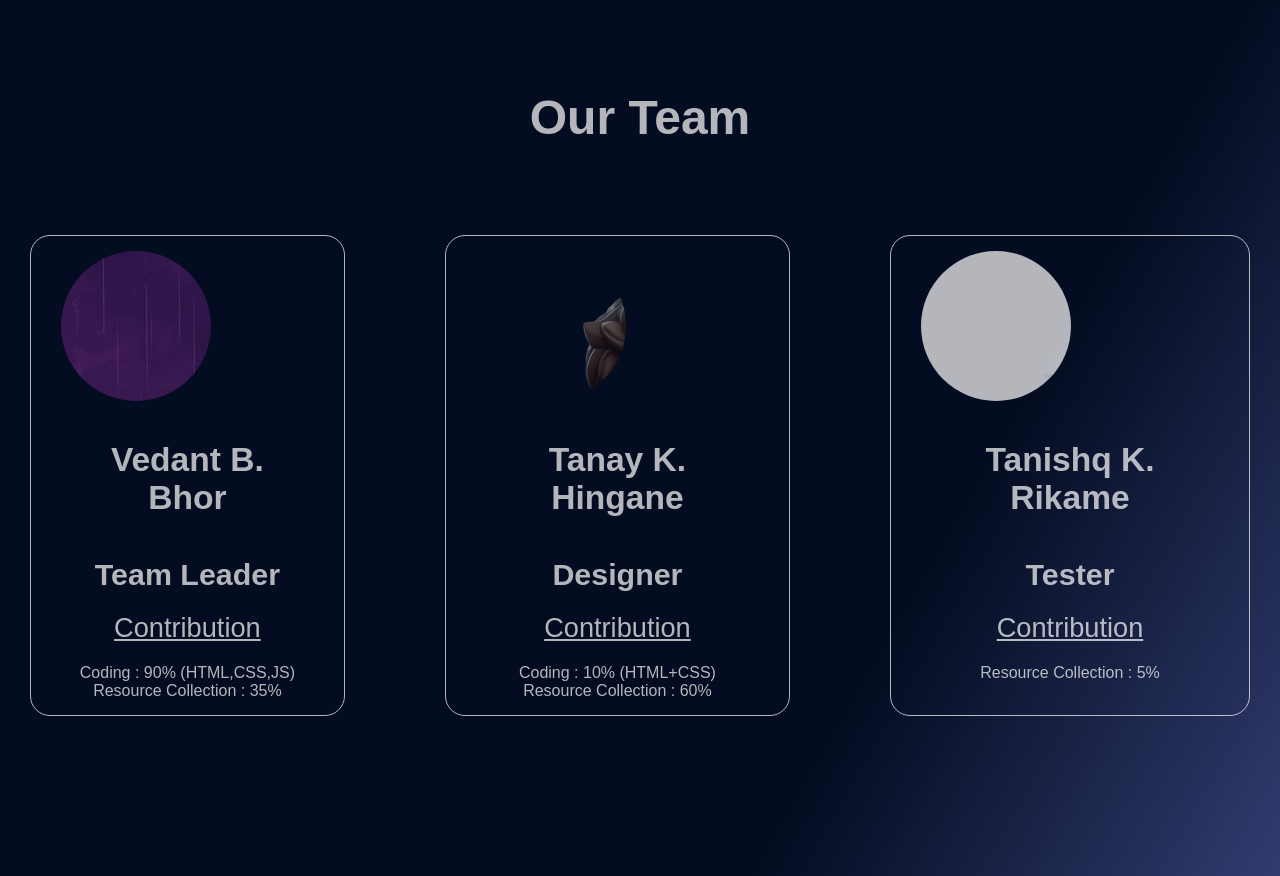
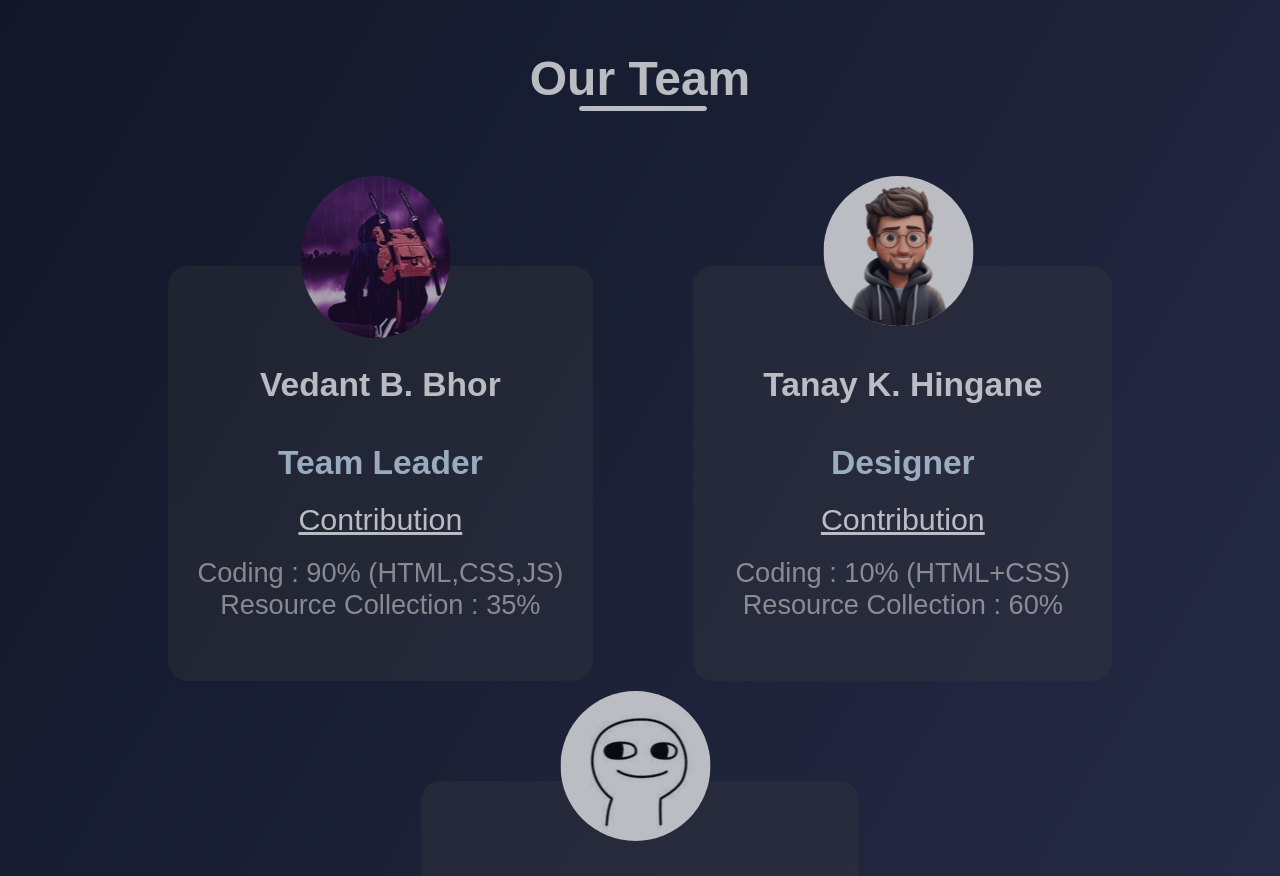
Before and after one commit to Arsenic-01/WPD-Project-, a plain HTML site: page about-us.html in a window 1280 px wide. Shown: the top 876 px of the page. Drawn offline with Linux system fonts and the light colour scheme; a web font is replaced by a local one.

Commit message:
added about-us page

```diff
--- /dev/null
+++ b/about-us.css
@@ -0,0 +1,116 @@
+* {
+  margin: 0;
+  padding: 0;
+  box-sizing: border-box;
+  text-align: center;
+}
+
+body {
+  background: linear-gradient(120deg, #111727, #272c47);
+  color: white;
+  font-family: "Jockey One", sans-serif;
+  min-height: 100vh;
+  opacity: 0.7;
+}
+.wrapper {
+  margin-top: 4%;
+  text-align: center;
+}
+.wrapper h1 {
+  font-size: 3rem;
+  text-align: center;
+  margin-bottom: 130px;
+  position: relative;
+}
+
+.wrapper h1 hr {
+  width: 10%;
+  position: absolute;
+  left: 45.2%;
+  height: 5px;
+  background-color: #fff;
+  border-radius: 100px;
+  border: 0.2px solid #fff;
+}
+
+.wrapper .team-wrapper {
+  display: flex;
+  gap: 40px;
+  justify-content: center;
+  width: auto;
+  text-align: center;
+  flex-wrap: wrap;
+}
+.team {
+  margin: 30px;
+  border-radius: 20px;
+  background-color: #3b3b3f71;
+  padding: 60px 30px 60px 30px;
+  position: relative;
+  opacity: 1;
+}
+
+.team-img {
+  width: 150px;
+  height: 150px;
+  border-radius: 50%;
+  background-size: cover;
+}
+.team-img {
+  position: absolute;
+  top: -90px;
+  left: 50%;
+  transform: translateX(-53%);
+}
+.team-img img {
+  border-radius: 50%;
+}
+.team h3 {
+  font-size: 2.1rem;
+  margin: 40px;
+}
+
+#contribution {
+  font-size: 1.9rem;
+  margin: 20px 0 20px 0;
+}
+
+.common {
+  font-size: 1.7rem;
+  color: rgb(184, 184, 184);
+}
+
+.role {
+  font-size: 2.1rem;
+  color: rgb(209, 231, 250);
+}
+
+#img2 {
+  background: #fff;
+}
+
+@media (max-width: 853px) {
+  .team {
+    margin-top: 50px;
+  }
+}
+
+@media (max-width: 500px) {
+  .team h3 {
+    font-size: 2rem;
+    margin: 40px;
+  }
+
+  #contribution {
+    font-size: 1.5rem;
+    margin: 20px 0 20px 0;
+  }
+
+  .common {
+    font-size: 1.5rem;
+  }
+
+  .role {
+    font-size: 1.9rem;
+  }
+}
--- a/contact-us.html
+++ b/about-us.html
@@ -13,28 +13,32 @@
       href="https://fonts.googleapis.com/css2?family=Jockey+One&display=swap"
       rel="stylesheet"
     />
-    <link rel="stylesheet" href="contact-us.css" />
+    <link rel="stylesheet" href="about-us.css" />
     <title>About-Us</title>
   </head>
   <body>
     <div class="wrapper">
-      <h1>Our Team</h1>
+      <h1>
+        Our Team
+        <hr />
+      </h1>
+
       <div class="team-wrapper">
         <div class="team">
           <div class="team-img">
-            <img src="/assets/img/pfp1.jpg" alt="pfp" />
+            <img src="/assets/img/1.jpg" alt="pfp" />
           </div>
           <h3>Vedant B. Bhor</h3>
           <h4 class="role">Team Leader</h4>
 
           <p id="contribution"><u>Contribution</u></p>
           <p class="common">Coding : 90% (HTML,CSS,JS) <br /></p>
-          <p>Resource Collection : 35%</p>
+          <p class="common">Resource Collection : 35%</p>
         </div>
 
         <div class="team">
           <div class="team-img">
-            <img src="/assets/img/pfp2.png" alt="pfp" />
+            <img src="/assets/img/2.png" alt="pfp" id="img2" />
           </div>
           <h3>Tanay K. Hingane</h3>
           <h4 class="role">Designer</h4>
@@ -46,12 +50,13 @@
 
         <div class="team">
           <div class="team-img">
-            <img src="/assets/img/pfp3.png" alt="pfp" />
+            <img src="/assets/img/3.png" alt="pfp" />
           </div>
           <h3>Tanishq K. Rikame</h3>
           <h4 class="role">Tester</h4>
 
           <p id="contribution"><u>Contribution</u> <br /></p>
+          <p class="common">Supporter<br /></p>
           <p class="common">Resource Collection : 5%</p>
         </div>
       </div>
--- a/contact-us.css
+++ /dev/null
@@ -1,60 +0,0 @@
-* {
-  margin: 0;
-  padding: 0;
-  /* box-sizing: border-box; */
-  overflow: hidden;
-}
-
-body {
-  background: linear-gradient(120deg, #030c20 70%, #051050d0);
-  color: white;
-  font-family: "Jockey One", sans-serif;
-  opacity: 0.7;
-}
-.wrapper {
-  margin-top: 7%;
-  height: 100vh;
-}
-.wrapper h1 {
-  font-size: 3rem;
-  text-align: center;
-  margin-bottom: 60px;
-}
-
-.wrapper .team-wrapper {
-  display: flex;
-  gap: 40px;
-  justify-content: center;
-  width: auto;
-  text-align: center;
-}
-.team {
-  margin: 30px;
-  padding: 15px 30px;
-  border: 1px solid white;
-  border-radius: 20px;
-  background: linear-gradient();
-}
-
-.team-img {
-  width: 150px;
-  height: 150px;
-  border-radius: 50%;
-  background-size: cover;
-}
-.team-img img {
-}
-
-.team h3 {
-  font-size: 2.1rem;
-  margin: 40px;
-}
-
-.role {
-  font-size: 1.9rem;
-}
-
-#contribution {
-  font-size: 1.7rem;
-  margin: 20px 0 20px 0;
-}
--- a/css/style.css
+++ b/css/style.css
@@ -877,7 +877,7 @@ nav img {
 }
 
 #visits {
-  margin-top: 20px;
+  margin-top: 30px;
 }
 
 .hr-bottom {
```
Also changed, not shown: footer.html (deleted, +0 -13 lines), assets/img/1.jpg (added), assets/img/2.png (added), assets/img/3.png (added).
